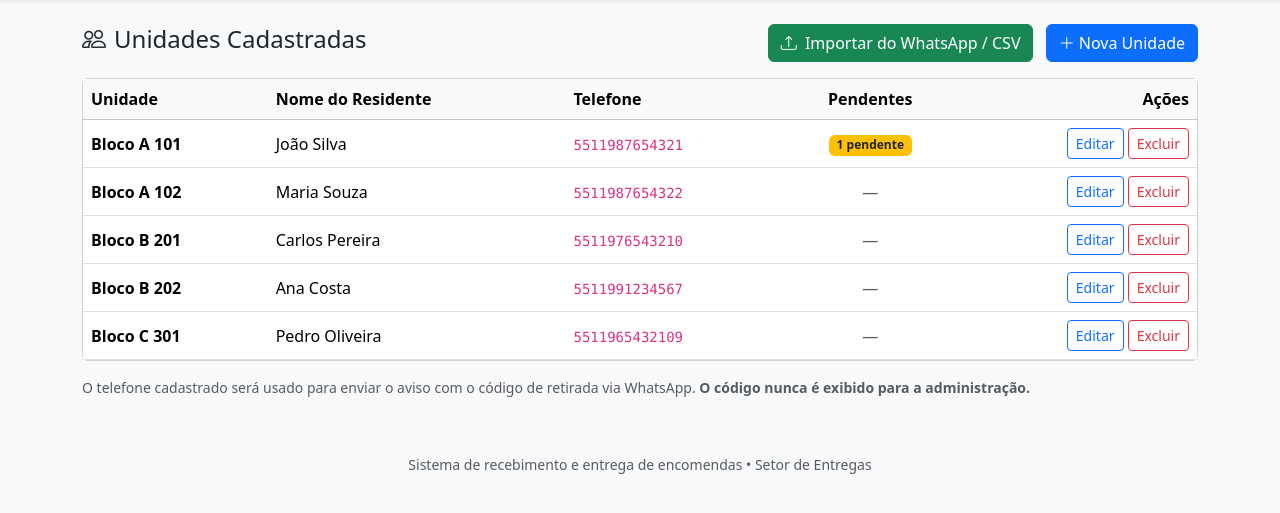
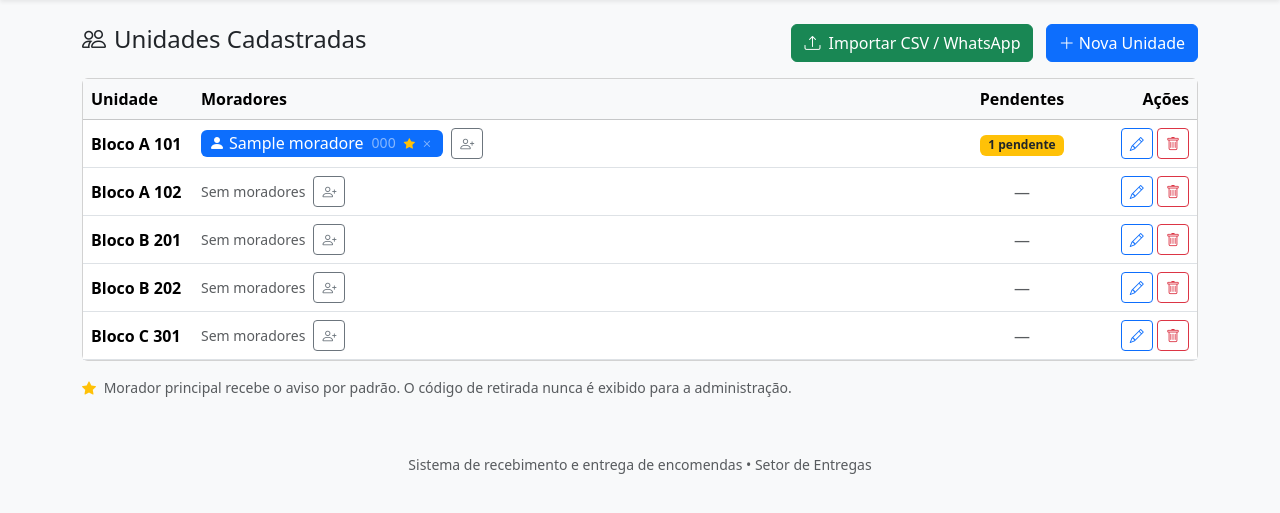
Before and after one commit to Dinix11/er2, a Flask app: page /unidades in a window 1280 px wide. Shown: the part 56-569 px from the top of the page. Run offline with Flask 3, Linux system fonts and the light colour scheme; the visitor is signed in with stand-in values (Sample User, id 1); data comes from the database, SQL or seed files in the repository; tables that the repository leaves empty hold one stand-in row (values such as "Sample post"); some libraries are stand-ins or nearby versions.

Commit message:
feat: múltiplos moradores por unidade

```diff
--- a/app.py
+++ b/app.py
@@ -150,6 +150,32 @@ def init_db():
             FOREIGN KEY (encomenda_id) REFERENCES encomendas (id)
         )
     ''')
+
+    # Tabela de moradores (múltiplos por unidade)
+    c.execute('''
+        CREATE TABLE IF NOT EXISTS moradores (
+            id INTEGER PRIMARY KEY AUTOINCREMENT,
+            unidade_id INTEGER NOT NULL,
+            nome TEXT NOT NULL,
+            telefone TEXT NOT NULL,
+            principal INTEGER DEFAULT 0,
+            criado_em TEXT DEFAULT CURRENT_TIMESTAMP,
+            FOREIGN KEY (unidade_id) REFERENCES unidades (id) ON DELETE CASCADE
+        )
+    ''')
+
+    # Migração: popula moradores a partir de unidades existentes (roda uma vez)
+    c.execute("SELECT COUNT(*) FROM moradores")
+    if c.fetchone()[0] == 0:
+        c.execute("SELECT COUNT(*) FROM unidades")
+        if c.fetchone()[0] > 0:
+            c.execute('''
+                INSERT INTO moradores (unidade_id, nome, telefone, principal)
+                SELECT id, COALESCE(nome_residente, 'Morador'), telefone, 1
+                FROM unidades
+                WHERE telefone IS NOT NULL AND telefone != ""
+            ''')
+            print("Migração: moradores populados a partir de unidades existentes.")
 
     conn.commit()
 
@@ -686,8 +712,34 @@ def receber():
     # Notificação WhatsApp
     wa_link = None
     if primeira_unidade:
-        tel = primeira_unidade.get('telefone') if isinstance(primeira_unidade, dict) else primeira_unidade['telefone']
-        telefone = limpar_telefone(tel)
+        # Se um morador específico foi escolhido, usar o telefone dele
+        morador_id = request.form.get('morador_id', '').strip()
+        morador_nome = None
+        if morador_id:
+            sb2 = get_supabase()
+            if sb2:
+                try:
+                    mr = sb2.table("moradores").select("nome, telefone").eq("id", int(morador_id)).execute()
+                    if mr.data:
+                        morador_nome = mr.data[0].get('nome')
+                        tel_morador  = mr.data[0].get('telefone')
+                        telefone = limpar_telefone(tel_morador)
+                except Exception as e:
+                    print("Erro Supabase morador telefone:", e)
+                    morador_id = None
+            else:
+                conn = get_db()
+                mr = conn.execute("SELECT nome, telefone FROM moradores WHERE id=?", (int(morador_id),)).fetchone()
+                conn.close()
+                if mr:
+                    morador_nome = mr['nome']
+                    telefone = limpar_telefone(mr['telefone'])
+                else:
+                    morador_id = None
+
+        if not morador_id:
+            tel = primeira_unidade.get('telefone') if isinstance(primeira_unidade, dict) else primeira_unidade['telefone']
+            telefone = limpar_telefone(tel)
         unidades_unicas = set(item['unidade'] for item in itens_descricao)
         if len(unidades_unicas) == 1:
             unidade_label = list(unidades_unicas)[0]
@@ -876,6 +928,107 @@ def verificar_codigo():
     })
 
 
+@app.route('/api/moradores/<int:unidade_id>')
+def api_moradores(unidade_id):
+    """Retorna moradores de uma unidade (SQLite + Supabase)"""
+    sb = get_supabase()
+    if sb:
+        try:
+            res = sb.table("moradores").select("*").eq("unidade_id", unidade_id).order("principal", desc=True).order("nome").execute()
+            return jsonify(res.data or [])
+        except Exception as e:
+            print("Erro Supabase api_moradores:", e)
+    conn = get_db()
+    rows = conn.execute(
+        "SELECT * FROM moradores WHERE unidade_id = ? ORDER BY principal DESC, nome",
+        (unidade_id,)
+    ).fetchall()
+    conn.close()
+    return jsonify([dict(r) for r in rows])
+
+
+@app.route('/moradores/adicionar', methods=['POST'])
+def adicionar_morador():
+    unidade_id = request.form.get('unidade_id', '').strip()
+    nome       = request.form.get('nome', '').strip()
+    telefone   = limpar_telefone(request.form.get('telefone', '').strip())
+    principal  = 1 if request.form.get('principal') else 0
+
+    if not unidade_id or not nome or not telefone:
+        flash('Nome e telefone são obrigatórios.', 'danger')
+        return redirect(url_for('unidades'))
+
+    sb = get_supabase()
+    if sb:
+        try:
+            if principal:
+                sb.table("moradores").update({"principal": 0}).eq("unidade_id", int(unidade_id)).execute()
+            sb.table("moradores").insert({
+                "unidade_id": int(unidade_id), "nome": nome,
+                "telefone": telefone, "principal": principal
+            }).execute()
+            flash('Morador cadastrado!', 'success')
+        except Exception as e:
+            print("Erro Supabase add morador:", e)
+            flash('Erro ao cadastrar morador.', 'danger')
+    else:
+        conn = get_db()
+        try:
+            if principal:
+                conn.execute("UPDATE moradores SET principal=0 WHERE unidade_id=?", (unidade_id,))
+            conn.execute(
+                "INSERT INTO moradores (unidade_id, nome, telefone, principal) VALUES (?,?,?,?)",
+                (unidade_id, nome, telefone, principal)
+            )
+            conn.commit()
+            flash('Morador cadastrado!', 'success')
+        except Exception as e:
+            print("Erro SQLite add morador:", e)
+            flash('Erro ao cadastrar morador.', 'danger')
+        finally:
+            conn.close()
+    return redirect(url_for('unidades'))
+
+
+@app.route('/moradores/excluir/<int:morador_id>', methods=['POST'])
+def excluir_morador(morador_id):
+    sb = get_supabase()
+    if sb:
+        try:
+            sb.table("moradores").delete().eq("id", morador_id).execute()
+            flash('Morador removido.', 'success')
+        except Exception as e:
+            print("Erro Supabase excluir morador:", e)
+            flash('Erro ao remover morador.', 'danger')
+    else:
+        conn = get_db()
+        conn.execute("DELETE FROM moradores WHERE id=?", (morador_id,))
+        conn.commit()
+        conn.close()
+        flash('Morador removido.', 'success')
+    return redirect(url_for('unidades'))
+
+
+@app.route('/moradores/principal/<int:morador_id>', methods=['POST'])
+def definir_principal(morador_id):
+    unidade_id = request.form.get('unidade_id', '').strip()
+    sb = get_supabase()
+    if sb:
+        try:
+            sb.table("moradores").update({"principal": 0}).eq("unidade_id", int(unidade_id)).execute()
+            sb.table("moradores").update({"principal": 1}).eq("id", morador_id).execute()
+        except Exception as e:
+            print("Erro Supabase principal morador:", e)
+    else:
+        conn = get_db()
+        conn.execute("UPDATE moradores SET principal=0 WHERE unidade_id=?", (unidade_id,))
+        conn.execute("UPDATE moradores SET principal=1 WHERE id=?", (morador_id,))
+        conn.commit()
+        conn.close()
+    flash('Morador principal atualizado.', 'success')
+    return redirect(url_for('unidades'))
+
+
 @app.route('/unidades')
 def unidades():
     sb = get_supabase()
@@ -905,7 +1058,24 @@ def unidades():
         pend_counts = {p['unidade_id']: p['qtd'] for p in pendentes}
         conn.close()
 
-    return render_template('unidades.html', unidades=lista, pend_map=pend_counts)
+    # Carrega moradores agrupados por unidade_id
+    moradores_map = {}
+    sb2 = get_supabase()
+    if sb2:
+        try:
+            mr = sb2.table("moradores").select("*").order("principal", desc=True).order("nome").execute()
+            for m in (mr.data or []):
+                moradores_map.setdefault(m['unidade_id'], []).append(m)
+        except Exception as e:
+            print("Erro Supabase moradores:", e)
+    else:
+        conn2 = get_db()
+        rows = conn2.execute("SELECT * FROM moradores ORDER BY principal DESC, nome").fetchall()
+        conn2.close()
+        for m in rows:
+            m = dict(m)
+            moradores_map.setdefault(m['unidade_id'], []).append(m)
+    return render_template('unidades.html', unidades=lista, pend_map=pend_counts, moradores_map=moradores_map)
 
 
 @app.route('/unidades/adicionar', methods=['POST'])
--- a/templates/unidades.html
+++ b/templates/unidades.html
@@ -1,5 +1,4 @@
 {% extends "base.html" %}
-
 {% block title %}Gerenciar Unidades{% endblock %}
 
 {% block content %}
@@ -7,7 +6,7 @@
     <h4><i class="bi bi-people me-2"></i>Unidades Cadastradas</h4>
     <div>
         <a href="/unidades/importar" class="btn btn-success me-2">
-            <i class="bi bi-upload me-1"></i> Importar do WhatsApp / CSV
+            <i class="bi bi-upload me-1"></i> Importar CSV / WhatsApp
         </a>
         <button class="btn btn-primary" data-bs-toggle="modal" data-bs-target="#modalAdicionar">
             <i class="bi bi-plus-lg"></i> Nova Unidade
@@ -20,22 +19,54 @@
         <table class="table table-hover align-middle mb-0">
             <thead class="table-light">
                 <tr>
-                    <th>Unidade</th>
-                    <th>Nome do Residente</th>
-                    <th>Telefone</th>
-                    <th class="text-center">Pendentes</th>
-                    <th class="text-end">Ações</th>
+                    <th style="width:110px">Unidade</th>
+                    <th>Moradores</th>
+                    <th class="text-center" style="width:110px">Pendentes</th>
+                    <th class="text-end" style="width:120px">Ações</th>
                 </tr>
             </thead>
             <tbody>
                 {% for u in unidades %}
                 <tr>
+                    <td class="fw-semibold">{{ u.bloco or '' }} {{ u.numero }}</td>
                     <td>
-                        <strong>{{ u.bloco or '' }} {{ u.numero }}</strong>
-                    </td>
-                    <td>{{ u.nome_residente or '<span class="text-muted">Não informado</span>' | safe }}</td>
-                    <td>
-                        <code>{{ u.telefone }}</code>
+                        {# Lista de moradores inline #}
+                        <div class="d-flex flex-wrap gap-2 align-items-center">
+                            {% set moradores = moradores_map.get(u.id, []) %}
+                            {% for m in moradores %}
+                            <span class="badge {% if m.principal %}bg-primary{% else %}bg-secondary{% endif %} d-flex align-items-center gap-1 py-1 px-2 fs-6 fw-normal">
+                                <i class="bi bi-person-fill"></i>
+                                {{ m.nome }}
+                                <span class="text-white-50 small ms-1">{{ m.telefone[-8:] }}</span>
+                                {% if not m.principal %}
+                                <form action="/moradores/principal/{{ m.id }}" method="post" class="d-inline ms-1"
+                                      title="Tornar principal">
+                                    <input type="hidden" name="unidade_id" value="{{ u.id }}">
+                                    <button type="submit" class="btn btn-link p-0 text-white" style="line-height:1" title="Tornar principal">
+                                        <i class="bi bi-star" style="font-size:.75rem"></i>
+                                    </button>
+                                </form>
+                                {% else %}
+                                <i class="bi bi-star-fill text-warning ms-1" style="font-size:.7rem" title="Principal"></i>
+                                {% endif %}
+                                <form action="/moradores/excluir/{{ m.id }}" method="post" class="d-inline"
+                                      onsubmit="return confirm('Remover {{ m.nome }}?')">
+                                    <button type="submit" class="btn btn-link p-0 text-white-50" style="line-height:1">
+                                        <i class="bi bi-x" style="font-size:.9rem"></i>
+                                    </button>
+                                </form>
+                            </span>
+                            {% else %}
+                            <span class="text-muted small">Sem moradores</span>
+                            {% endfor %}
+
+                            {# Botão inline para adicionar morador #}
+                            <button class="btn btn-outline-secondary btn-sm"
+                                    onclick="abrirAddMorador({{ u.id }}, '{{ u.bloco or '' }} {{ u.numero }}')"
+                                    title="Adicionar morador">
+                                <i class="bi bi-person-plus"></i>
+                            </button>
+                        </div>
                     </td>
                     <td class="text-center">
                         {% set q = pend_map.get(u.id, 0) %}
@@ -49,46 +80,50 @@
                         <button class="btn btn-sm btn-outline-primary"
                                 data-bs-toggle="modal"
                                 data-bs-target="#modalEditar{{ u.id }}">
-                            Editar
+                            <i class="bi bi-pencil"></i>
                         </button>
                         <form action="/unidades/excluir/{{ u.id }}" method="post" class="d-inline"
-                              onsubmit="return confirm('Excluir esta unidade?');">
-                            <button type="submit" class="btn btn-sm btn-outline-danger">Excluir</button>
+                              onsubmit="return confirm('Excluir esta unidade e todos os moradores?');">
+                            <button type="submit" class="btn btn-sm btn-outline-danger">
+                                <i class="bi bi-trash"></i>
+                            </button>
                         </form>
                     </td>
                 </tr>
 
-                <!-- Modal Editar -->
+                {# Modal Editar Unidade #}
                 <div class="modal fade" id="modalEditar{{ u.id }}" tabindex="-1">
                     <div class="modal-dialog">
                         <div class="modal-content">
                             <form action="/unidades/editar/{{ u.id }}" method="post">
                                 <div class="modal-header">
-                                    <h5 class="modal-title">Editar Unidade {{ u.numero }}</h5>
+                                    <h5 class="modal-title">Editar Unidade {{ u.bloco or '' }} {{ u.numero }}</h5>
                                     <button type="button" class="btn-close" data-bs-dismiss="modal"></button>
                                 </div>
                                 <div class="modal-body">
-                                    <div class="mb-3">
-                                        <label class="form-label">Número / Apartamento</label>
+                                    <div class="row g-3">
+                                        <div class="col-6">
+                                            <label class="form-label">Número / Apartamento *</label>
                                             <input type="text" name="numero" class="form-control" value="{{ u.numero }}" required>
                                         </div>
-                                    <div class="mb-3">
-                                        <label class="form-label">Telefone (WhatsApp)</label>
+                                        <div class="col-6">
+                                            <label class="form-label">Bloco</label>
+                                            <input type="text" name="bloco" class="form-control" value="{{ u.bloco or '' }}">
+                                        </div>
+                                        <div class="col-12">
+                                            <label class="form-label">Telefone principal (legado)</label>
                                             <input type="text" name="telefone" class="form-control" value="{{ u.telefone }}" required>
-                                        <div class="form-text">Ex: 5511987654321 (com código do país)</div>
+                                            <div class="form-text">Use os moradores abaixo para múltiplos contatos.</div>
                                         </div>
-                                    <div class="mb-3">
-                                        <label class="form-label">Nome do Residente</label>
+                                        <div class="col-12">
+                                            <label class="form-label">Nome do Residente (legado)</label>
                                             <input type="text" name="nome_residente" class="form-control" value="{{ u.nome_residente or '' }}">
                                         </div>
-                                    <div class="mb-3">
-                                        <label class="form-label">Bloco</label>
-                                        <input type="text" name="bloco" class="form-control" value="{{ u.bloco or '' }}">
                                     </div>
                                 </div>
                                 <div class="modal-footer">
                                     <button type="button" class="btn btn-secondary" data-bs-dismiss="modal">Cancelar</button>
-                                    <button type="submit" class="btn btn-primary">Salvar Alterações</button>
+                                    <button type="submit" class="btn btn-primary">Salvar</button>
                                 </div>
                             </form>
                         </div>
@@ -100,7 +135,7 @@
     </div>
 </div>
 
-<!-- Modal Adicionar -->
+{# Modal Adicionar Unidade #}
 <div class="modal fade" id="modalAdicionar" tabindex="-1">
     <div class="modal-dialog">
         <div class="modal-content">
@@ -110,29 +145,65 @@
                     <button type="button" class="btn-close" data-bs-dismiss="modal"></button>
                 </div>
                 <div class="modal-body">
-                    <div class="mb-3">
-                        <label class="form-label">Número da Unidade / Apartamento *</label>
-                        <input type="text" name="numero" class="form-control" placeholder="101, 15B, A-203..." required>
+                    <div class="row g-3">
+                        <div class="col-8">
+                            <label class="form-label">Número / Apartamento *</label>
+                            <input type="text" name="numero" class="form-control" placeholder="101, 15B..." required>
                         </div>
-                    <div class="mb-3">
-                        <label class="form-label">Telefone WhatsApp *</label>
-                        <input type="text" name="telefone" class="form-control" placeholder="5511987654321" required>
-                        <div class="form-text">Inclua o DDD e código do país (55 para Brasil). Exemplo: 5511987654321</div>
+                        <div class="col-4">
+                            <label class="form-label">Bloco</label>
+                            <input type="text" name="bloco" class="form-control" placeholder="A">
                         </div>
-                    <div class="row">
-                        <div class="col-md-6 mb-3">
-                            <label class="form-label">Nome do Residente</label>
-                            <input type="text" name="nome_residente" class="form-control">
+                        <div class="col-12">
+                            <label class="form-label">Telefone WhatsApp do 1º morador *</label>
+                            <input type="text" name="telefone" class="form-control" placeholder="5584987654321" required>
+                            <div class="form-text">Com código do país. Ex: 5584987654321</div>
                         </div>
-                        <div class="col-md-6 mb-3">
-                            <label class="form-label">Bloco</label>
-                            <input type="text" name="bloco" class="form-control" placeholder="Bloco A">
+                        <div class="col-12">
+                            <label class="form-label">Nome do 1º morador</label>
+                            <input type="text" name="nome_residente" class="form-control" placeholder="João Silva">
                         </div>
                     </div>
                 </div>
                 <div class="modal-footer">
                     <button type="button" class="btn btn-secondary" data-bs-dismiss="modal">Cancelar</button>
-                    <button type="submit" class="btn btn-primary">Cadastrar Unidade</button>
+                    <button type="submit" class="btn btn-primary">Cadastrar</button>
+                </div>
+            </form>
+        </div>
+    </div>
+</div>
+
+{# Modal Adicionar Morador (compartilhado, preenchido por JS) #}
+<div class="modal fade" id="modalAddMorador" tabindex="-1">
+    <div class="modal-dialog">
+        <div class="modal-content">
+            <form action="/moradores/adicionar" method="post">
+                <input type="hidden" name="unidade_id" id="addMoradorUnidadeId">
+                <div class="modal-header">
+                    <h5 class="modal-title">Adicionar Morador — <span id="addMoradorUnidadeLabel"></span></h5>
+                    <button type="button" class="btn-close" data-bs-dismiss="modal"></button>
+                </div>
+                <div class="modal-body">
+                    <div class="mb-3">
+                        <label class="form-label">Nome *</label>
+                        <input type="text" name="nome" class="form-control" required autofocus>
+                    </div>
+                    <div class="mb-3">
+                        <label class="form-label">Telefone WhatsApp *</label>
+                        <input type="text" name="telefone" class="form-control" placeholder="5584987654321" required>
+                        <div class="form-text">Com código do país (55 + DDD + número).</div>
+                    </div>
+                    <div class="form-check">
+                        <input class="form-check-input" type="checkbox" name="principal" id="checkPrincipal">
+                        <label class="form-check-label" for="checkPrincipal">
+                            Definir como morador principal (receberá o aviso por padrão)
+                        </label>
+                    </div>
+                </div>
+                <div class="modal-footer">
+                    <button type="button" class="btn btn-secondary" data-bs-dismiss="modal">Cancelar</button>
+                    <button type="submit" class="btn btn-primary">Adicionar</button>
                 </div>
             </form>
         </div>
@@ -140,7 +211,17 @@
 </div>
 
 <p class="text-muted mt-3 small">
-    O telefone cadastrado será usado para enviar o aviso com o código de retirada via WhatsApp.
-    <strong>O código nunca é exibido para a administração.</strong>
+    <i class="bi bi-star-fill text-warning me-1"></i> Morador principal recebe o aviso por padrão.
+    O código de retirada nunca é exibido para a administração.
 </p>
 {% endblock %}
+
+{% block scripts %}
+<script>
+function abrirAddMorador(unidadeId, unidadeLabel) {
+    document.getElementById('addMoradorUnidadeId').value = unidadeId;
+    document.getElementById('addMoradorUnidadeLabel').textContent = unidadeLabel.trim();
+    new bootstrap.Modal(document.getElementById('modalAddMorador')).show();
+}
+</script>
+{% endblock %}
```
Also changed, not shown: templates/index.html (+81 -83 lines). Lines whose indentation alone changed are shown as unchanged.
